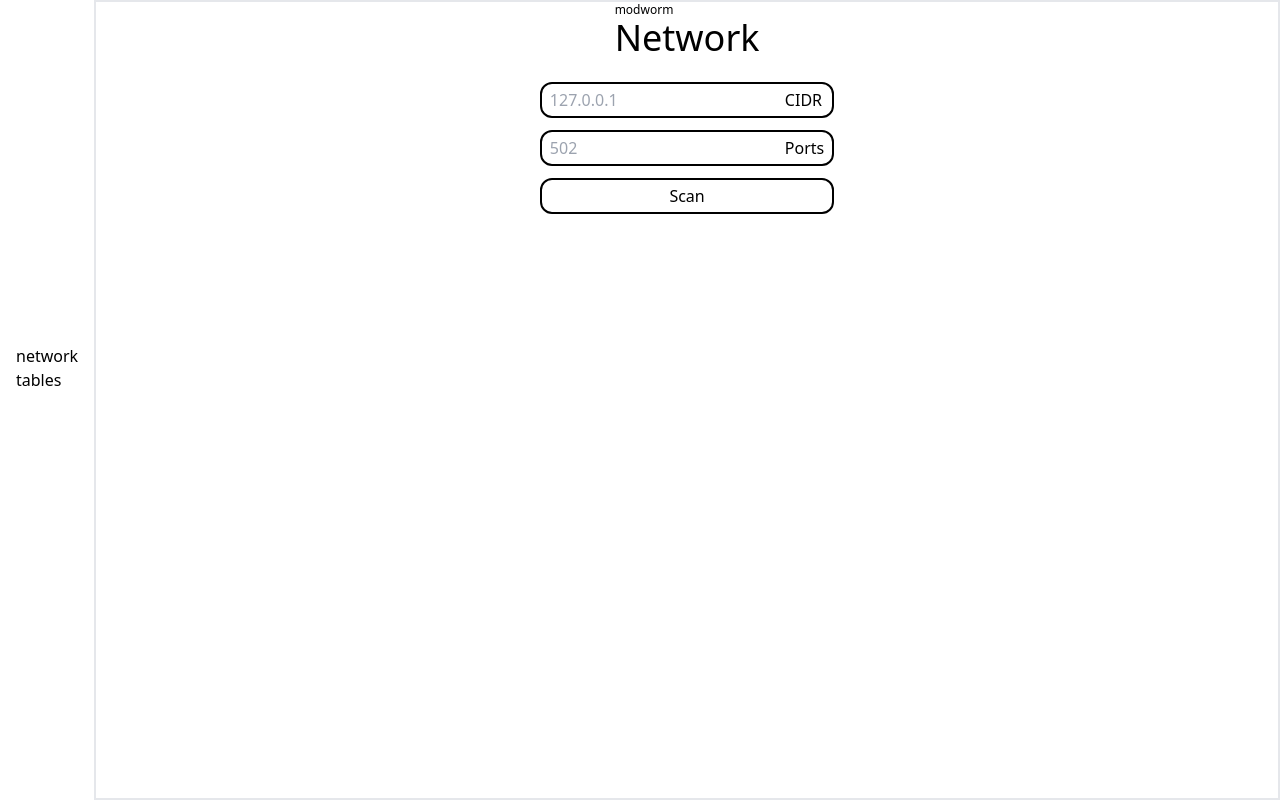
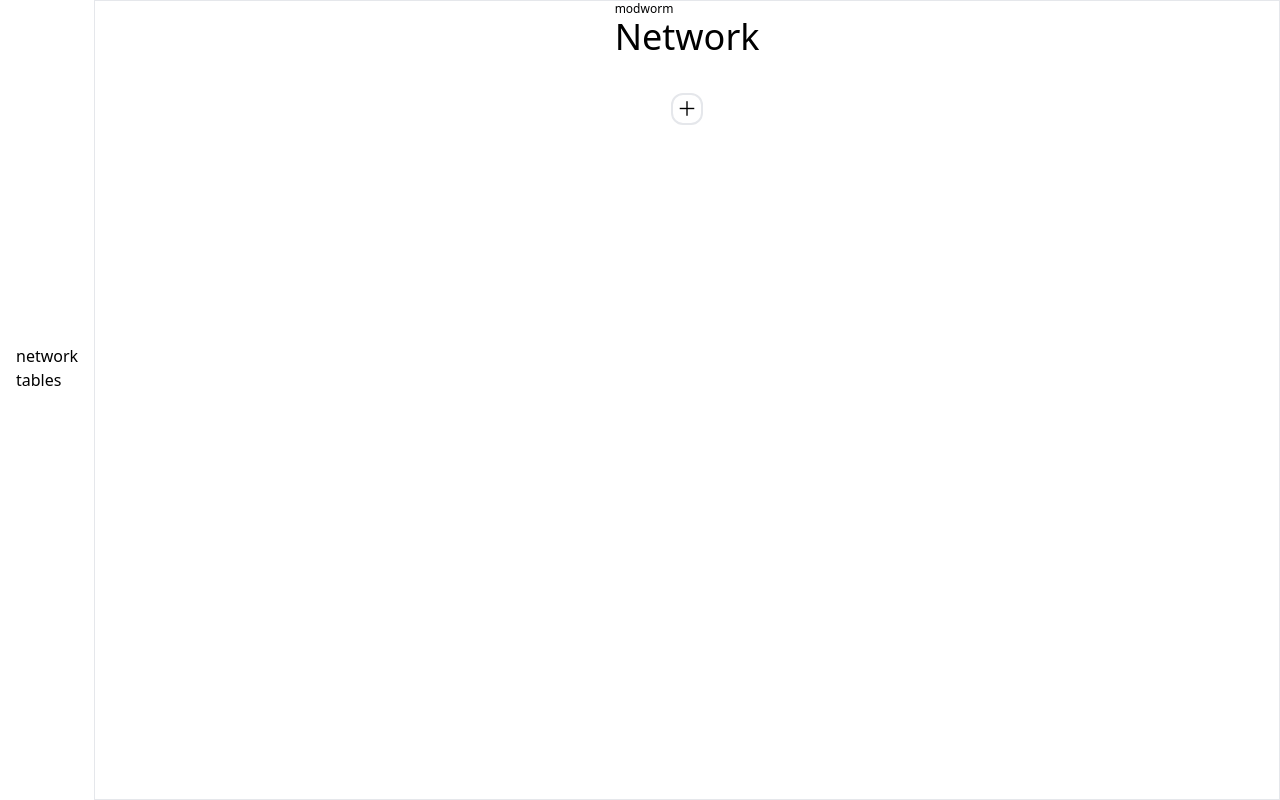
Before and after one commit to manavsu/modworm-soil, a SvelteKit app: page /network in a window 1280 px wide. Built offline with nearby package versions, Linux system fonts and the light colour scheme.

Commit message:
added adding

```diff
--- a/src/routes/+layout.svelte
+++ b/src/routes/+layout.svelte
@@ -38,9 +38,7 @@
       {/if}
     </div>
   </div>
-  <div class="flex-grow flex flex-row border">
-      <div class="flex-grow border">
+  <div class="flex-grow flex flex-col border overscroll-contain overflow-auto">
           <slot />
-      </div>
   </div>
 </div>
--- a/src/routes/network/+page.svelte
+++ b/src/routes/network/+page.svelte
@@ -11,6 +11,7 @@
     let ports = "";
     let error: string | null;
     let scanning = false;
+    let adding = false;
 
     let Networks: Network[] = [];
 
@@ -36,14 +37,43 @@
 
         const parsed_cidr = cidr.replace("/", "+")
         const json_network = await NetworkMap(parsed_cidr, ports)
-        if (json_network) Networks.push(Network.fromJson(cidr, ports, json_network))
+        if (json_network) {
+            const matching_network = Networks.find(network => network.cidr === cidr && network.ports === ports);
+            if (matching_network) {
+                matching_network.open_sockets = new Network(cidr, ports, json_network).open_sockets;
+            } else {
+                Networks.push(new Network(cidr, ports, json_network));
+            }
+        }
+        Networks = [...Networks]
         scanning = false
+        console.log(Networks)
+    }
+
+    function HandleAdd() {
+        adding = true;
+    }
+
+    function HandleCancel() {
+        adding = false;
     }
 </script>
 
 <div class="flex flex-col items-center">
     <Title>Network</Title>
-    <form class="flex flex-col {scanning ? 'text-gray-500' : ''}" on:submit={HandleSubmit}>
+    {#each Networks as network}
+        <div class="flex flex-col p-2 mb-3">
+            <p>{network.cidr} : {network.ports}</p>
+            {#each network.open_sockets as socket}
+                <p>{socket.address} : {socket.port}</p>
+            {/each}
+        </div>
+    {/each}
+
+    {#if !adding}
+        <button in:fade={{delay: 200, duration:200}} out:fade={{duration:200}} on:click={HandleAdd} class="clickable border-2 px-1 m-3 text-xl">{"\uFF0B"}</button>
+    {:else}
+        <form in:fade={{delay: 200, duration:200}} out:fade={{duration:200}} class="flex flex-col text-sm {scanning ? 'text-gray-500' : ''}">
                 <div class="flex flex-row border-2 rounded-md input px-2 py-1 mb-3 {scanning ? 'border-gray-500' : 'border-black dark:border-white'}">
                     <input type="text" class="bg-transparent focus:outline-none pr-1" bind:value={cidr} placeholder="127.0.0.1" disabled={scanning}>
                     <p>CIDR</p>
@@ -52,11 +82,15 @@
                     <input type="text" class="bg-transparent focus:outline-none pr-1" bind:value={ports} placeholder="502" disabled={scanning}>
                     <p>Ports</p>
                 </div>
-            <button class="border-2 px-2 py-1 clickable mb-3 {scanning ? 'border-gray-500' : 'border-black dark:border-white'}" disabled={scanning}>
+                <button on:click={HandleSubmit} class="border-2 px-2 py-1 clickable mb-3 {scanning ? 'border-gray-500' : 'border-black dark:border-white'}" disabled={scanning}>
                     {#if !scanning} Scan {:else} Scanning... {/if}
                 </button>
+                <button on:click={HandleCancel} class="border-2 px-2 py-1 clickable mb-3 border-gray-500 text-gray-500" disabled={scanning}>
+                    Cancel
+                </button>
                 {#if error}
-                    <h2 transition:fade={{duration: 200}} class="text-center text-fuchsia-500 dark:text-fuchsia-800">{error}</h2>
+                        <h2 transition:fade class="text-center text-fuchsia-500 dark:text-fuchsia-800">{error}</h2>
                 {/if}
         </form>
+    {/if}
 </div>
```
Lines whose indentation alone changed are shown as unchanged.
